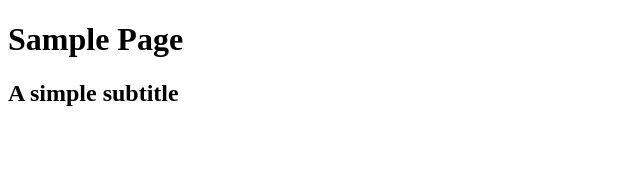
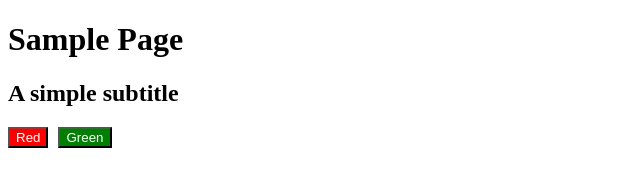
Before and after one commit to mikhailov-s/test-1, a plain HTML site: page index.html in a window 1280 px wide. Shown: the whole page, without its empty margins (0-640 px from the left). Drawn offline with Linux system fonts and the light colour scheme.

Commit message:
Add red and green buttons

```diff
--- a/index.html
+++ b/index.html
@@ -4,9 +4,27 @@
     <meta charset="UTF-8">
     <meta name="viewport" content="width=device-width, initial-scale=1.0">
     <title>Sample Page</title>
+    <style>
+        .button-row {
+            display: flex;
+            gap: 10px;
+        }
+        .red-button {
+            background-color: red;
+            color: white;
+        }
+        .green-button {
+            background-color: green;
+            color: white;
+        }
+    </style>
 </head>
 <body>
     <h1>Sample Page</h1>
     <h2>A simple subtitle</h2>
+    <div class="button-row">
+        <button class="red-button">Red</button>
+        <button class="green-button">Green</button>
+    </div>
 </body>
 </html>
```
